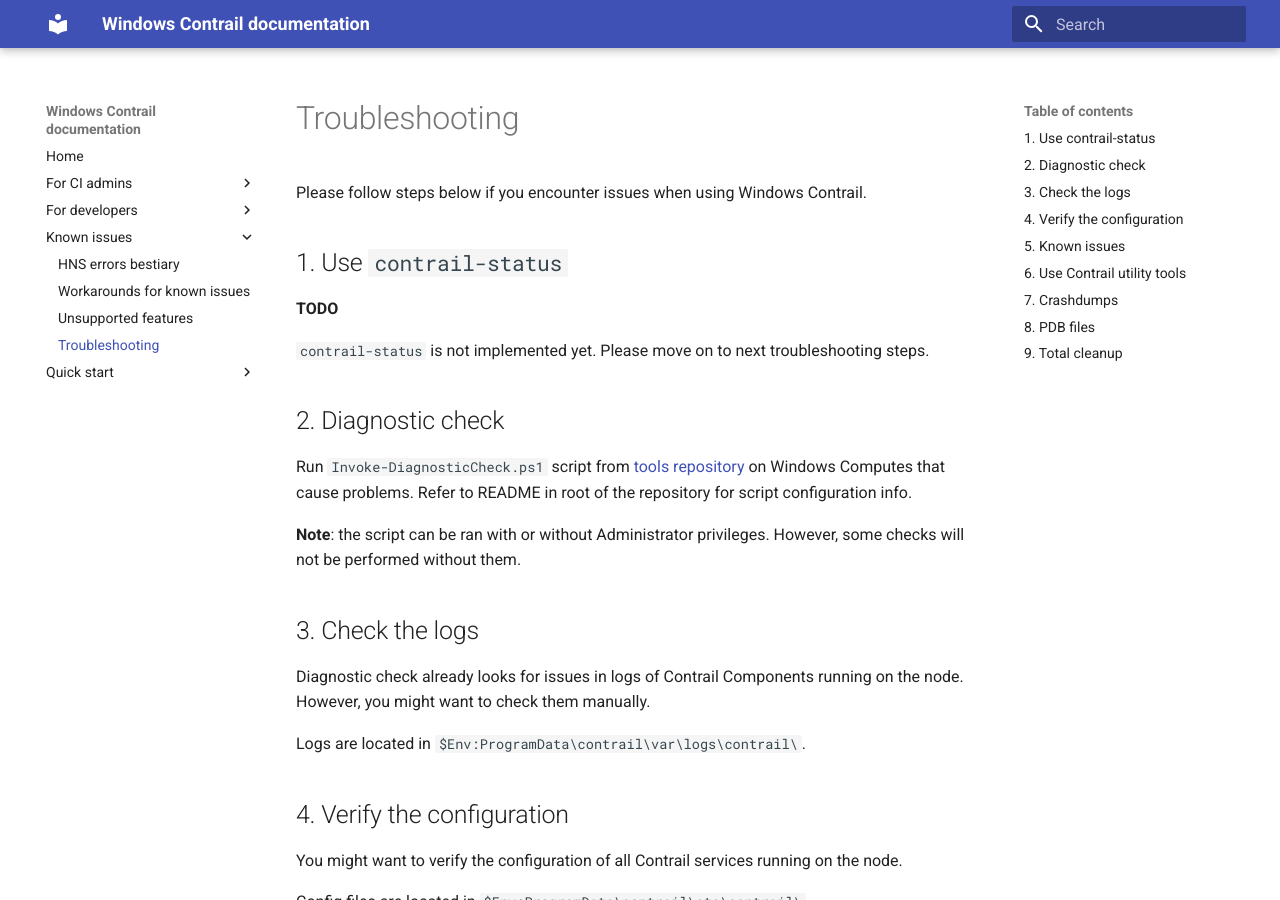
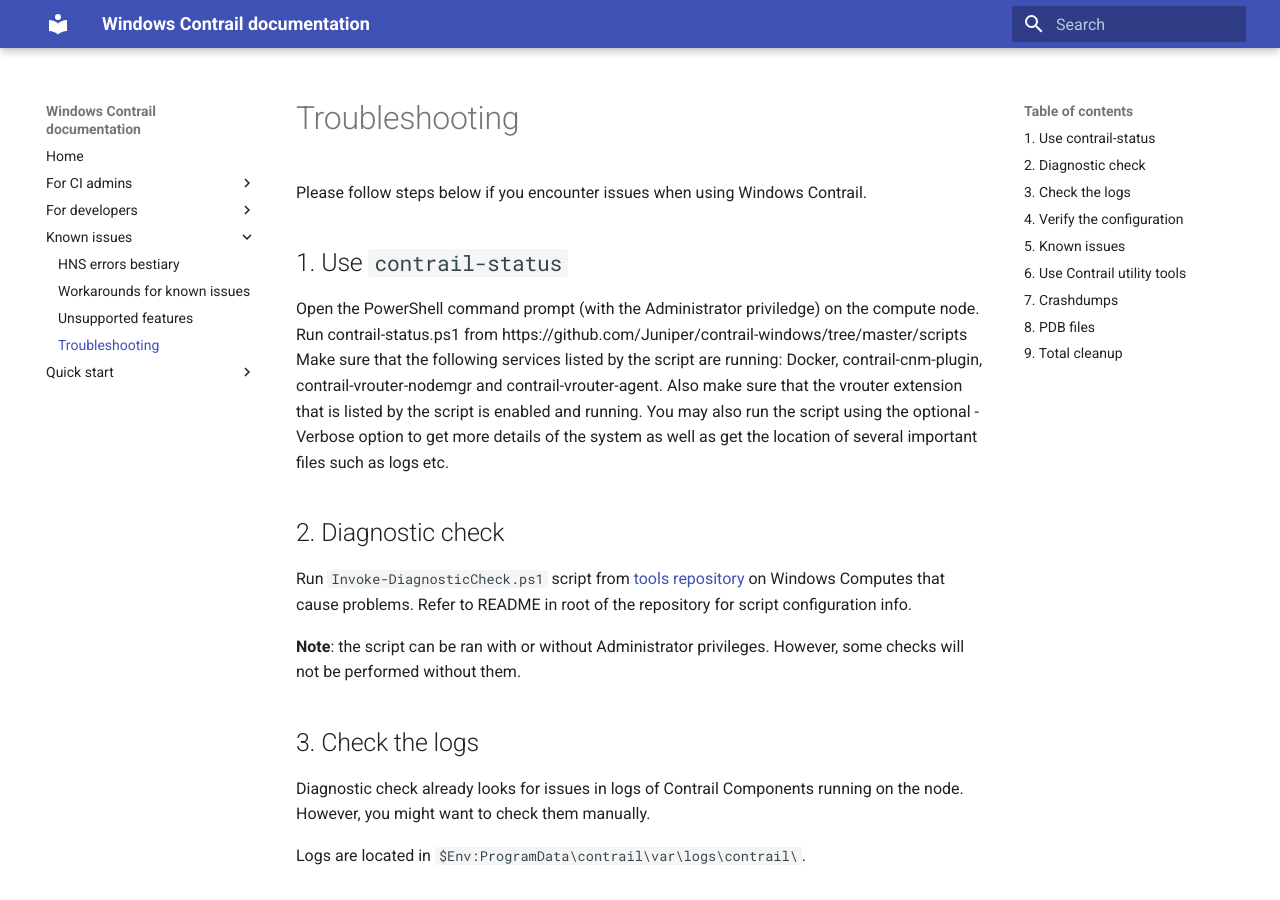
Before and after one commit to piotr-szuberski/contrail-windows-docs, an MkDocs documentation site: the page built from doc/Known_issues/Troubleshooting.md, in a window 1280 px wide and 900 px high. Built offline with MkDocs 1.6.1 and Material for MkDocs 9.7.7, drawn with Linux system fonts in a browser that asks for light colours.

Commit message:
Add contrail-status usage (#91)

```diff
--- a/doc/Known_issues/Troubleshooting.md
+++ b/doc/Known_issues/Troubleshooting.md
@@ -4,9 +4,11 @@
 
 ## 1. Use `contrail-status`
 
-**TODO**
-
-`contrail-status` is not implemented yet. Please move on to next troubleshooting steps.
+Open the PowerShell command prompt (with the Administrator priviledge) on the compute node.
+Run contrail-status.ps1 from https://github.com/Juniper/contrail-windows/tree/master/scripts
+Make sure that the following services listed by the script are running: Docker, contrail-cnm-plugin, contrail-vrouter-nodemgr and contrail-vrouter-agent.
+Also make sure that the vrouter extension that is listed by the script is enabled and running.
+You may also run the script using the optional -Verbose option to get more details of the system as well as get the location of several important files such as logs etc.
 
 ## 2. Diagnostic check
 
```
